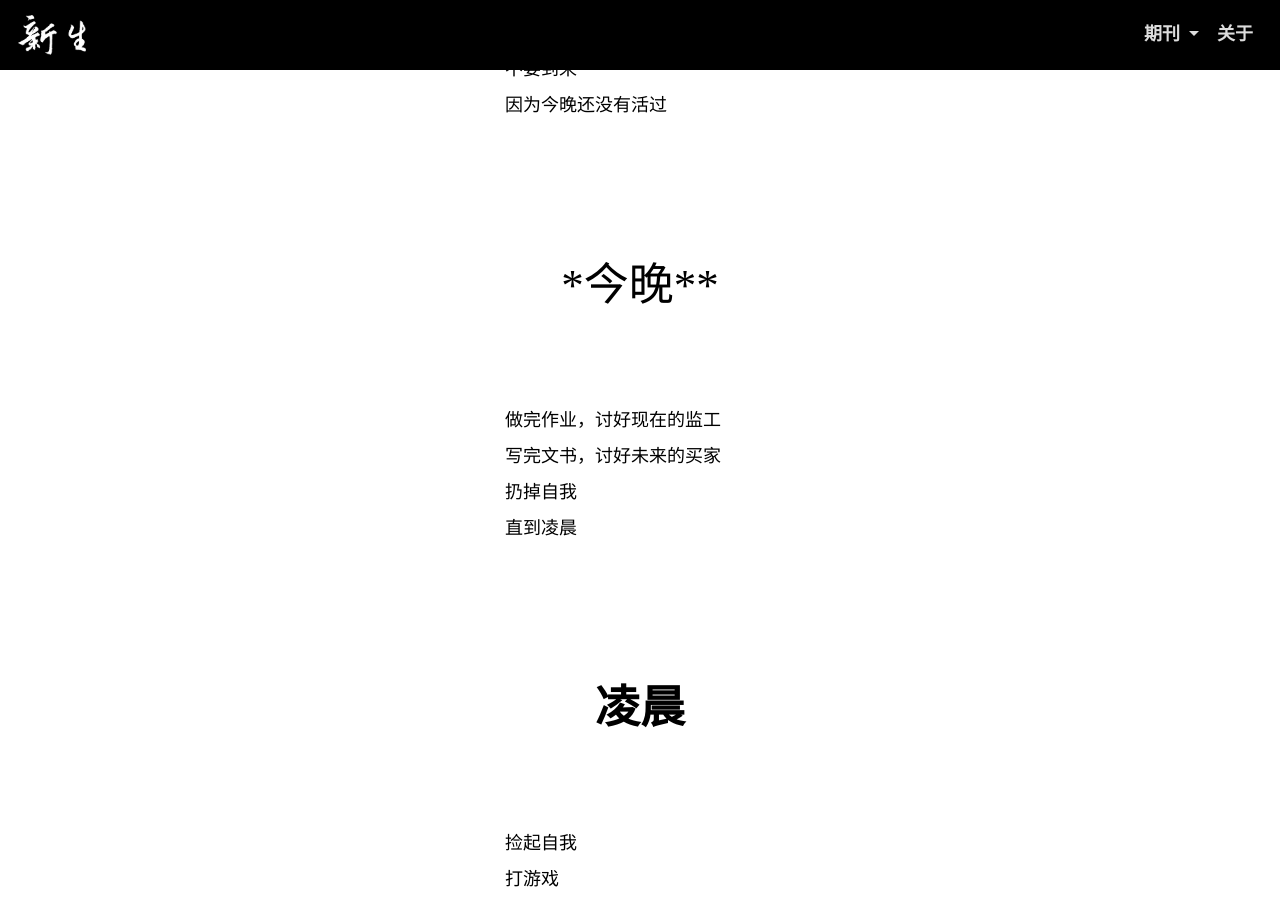
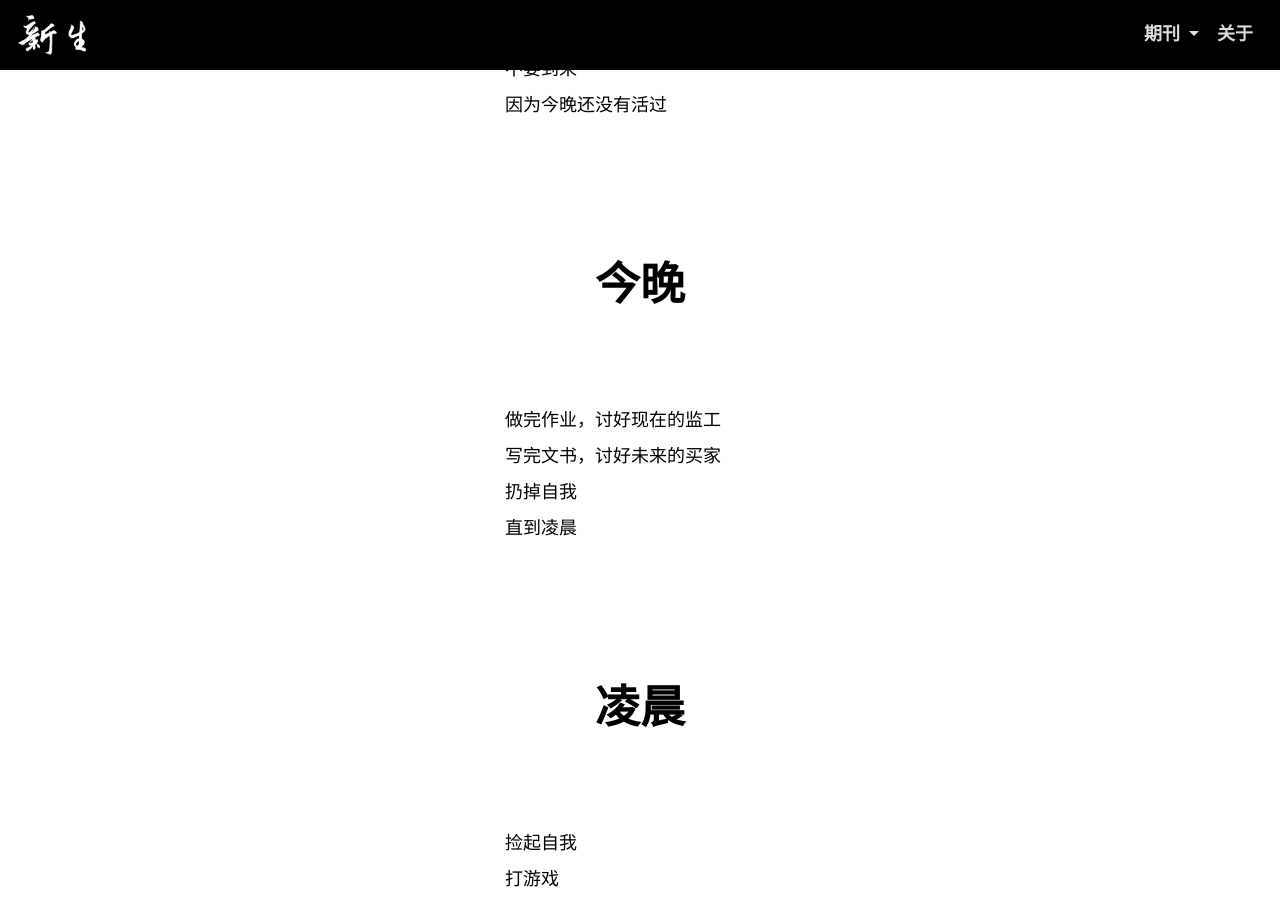
Before and after one commit to youshenmexindemingzima/rebirth, a Jekyll site: the page built from _articles/第四期/亲爱的旅人/献给明天 的回车诗.md, in a window 1280 px wide and 900 px high, scrolled down 1384 px. Built offline with Jekyll 4.4.1, drawn with Linux system fonts in a browser that asks for light colours; some web fonts are replaced.

```diff
--- a/_articles/第四期/亲爱的旅人/献给明天 的回车诗.md
+++ b/_articles/第四期/亲爱的旅人/献给明天 的回车诗.md
@@ -29,7 +29,7 @@ poem: true
 不要到来
 因为今晚还没有活过
 
-# *今晚**
+# **今晚**
 {:.text-center}
 
 做完作业，讨好现在的监工
```
